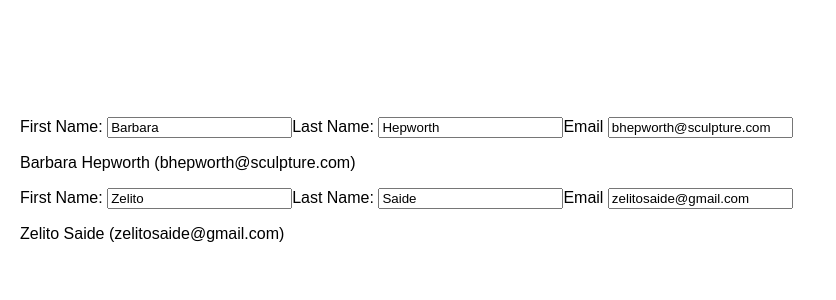
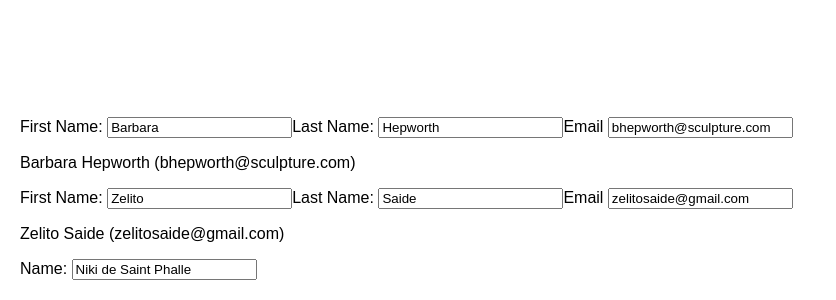
Before and after one commit to zelitosaide/react-js-course, a React (Create React App) app: page / in a window 1280 px wide. Shown: the part 703-1003 px from the top of the page, without its empty margins (0-836 px from the left). Before the commit the page ends 966 px from the top, so only its background shows below. Built offline with nearby package versions, Linux system fonts and the light colour scheme.

Commit message:
Updating objects in state

```diff
--- a/src/learn/learn-react/adding-interactivity/updating-objects-in-state/index.js
+++ b/src/learn/learn-react/adding-interactivity/updating-objects-in-state/index.js
@@ -20,6 +20,25 @@ function Form() {
       image: "https://i.imgur.com/Sd1AgUOm.jpg",
     },
   });
+
+  function handleNameChange(e) {
+    setPerson({
+      ...person,
+      name: e.target.value,
+    });
+  }
+
+  return (
+    <>
+      <label>
+        Name:{" "}
+        <input
+          value={person.name}
+          onChange={handleNameChange}
+        />
+      </label>
+    </>
+  );
 }
 
 function Form3() {
```
